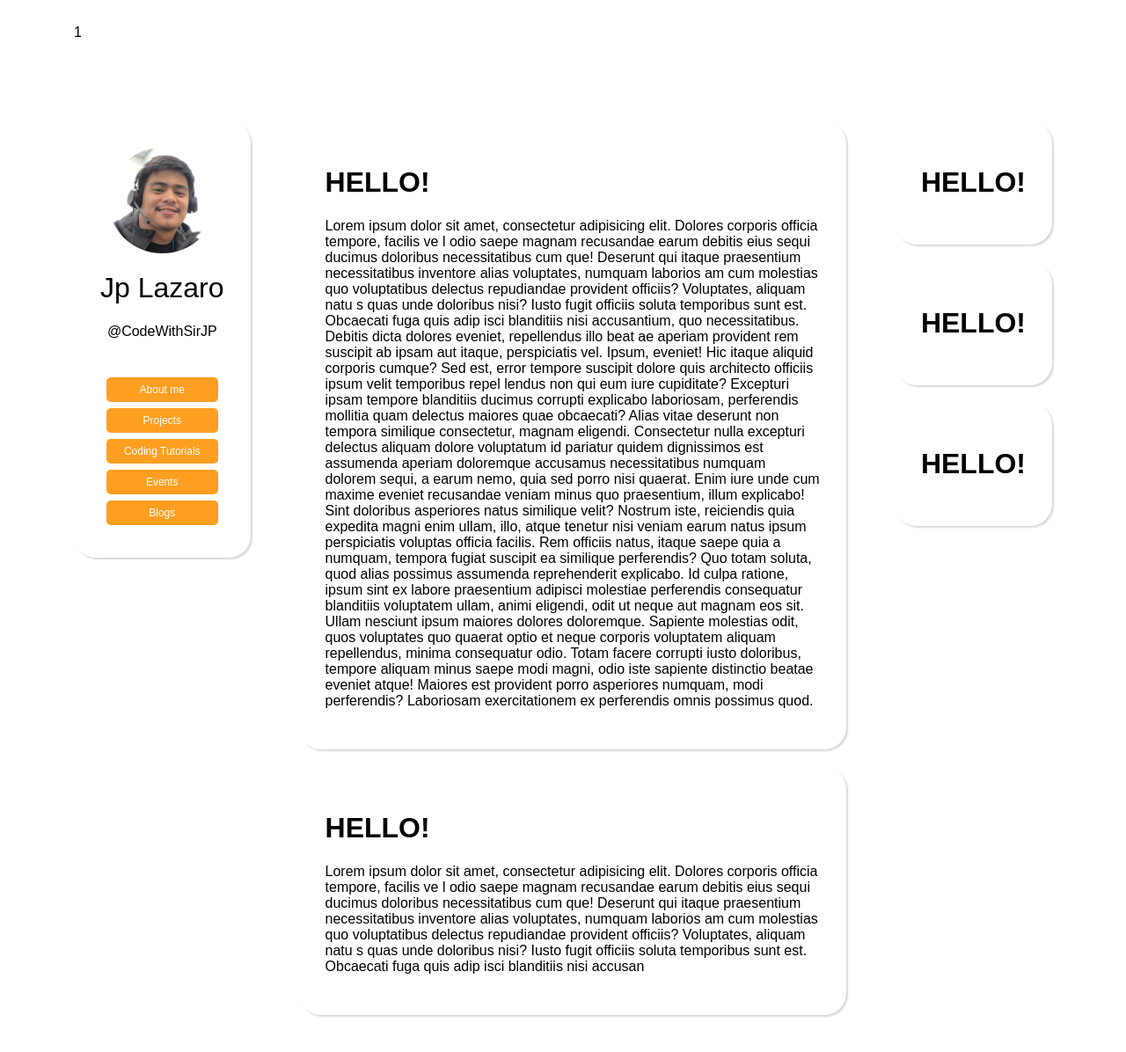
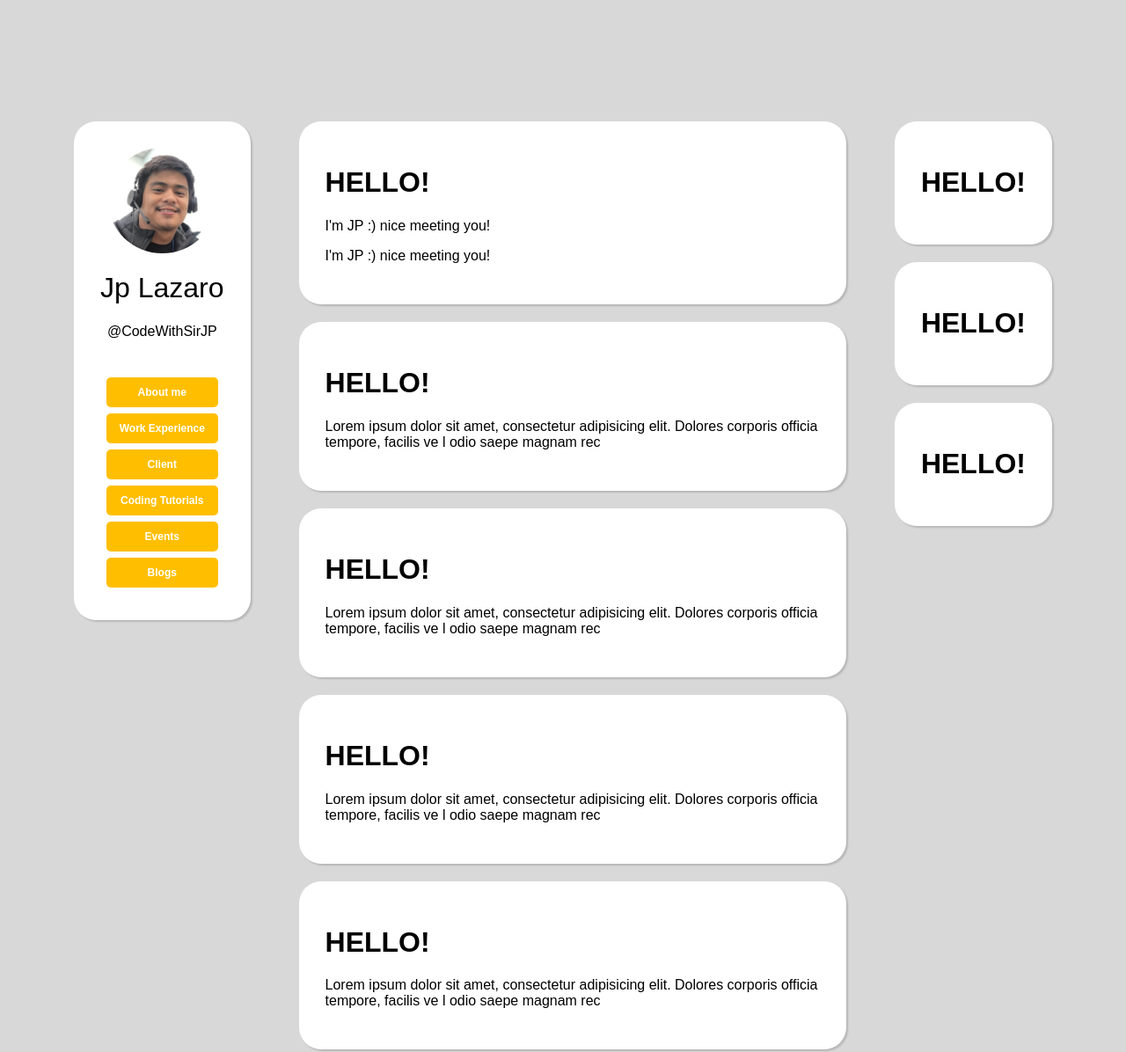
Before and after one commit to johnpaullazaro/me, a plain HTML site: page index.html in a window 1280 px wide. Shown: the top 1196 px of the page at 88% size. Drawn offline with Linux system fonts and the light colour scheme; a web font is replaced by a local one.

Commit message:
fix background color

```diff
--- a/index.html
+++ b/index.html
@@ -15,7 +15,7 @@
 
 
     <div class="grid">
-        <div class="grid-item grid-header"> 1</div>
+        <div class="grid-item grid-header"></div>
         <div class="grid-item grid-item2 left-nav">
 
 
@@ -28,7 +28,8 @@
 
                     <br><br><br>
                     <span class="yellow-label">About me</span>
-                    <span class="yellow-label">Projects</span>
+                    <span class="yellow-label">Work Experience</span>
+                    <span class="yellow-label">Client</span>
                     <span class="yellow-label">Coding Tutorials</span>
                     <span class="yellow-label">Events </span>
                     <span class="yellow-label">Blogs</span>
@@ -43,30 +44,12 @@
             <div class="rounded-container shadow">
 
                 <h1>HELLO!</h1>
-  <p>Lorem ipsum dolor sit amet, consectetur adipisicing elit. Dolores corporis officia tempore, facilis ve
-    l odio saepe magnam recusandae earum debitis eius sequi ducimus doloribus necessitatibus cum
-    que! Deserunt qui itaque praesentium necessitatibus inventore alias voluptates, numquam laborios
-    am cum molestias quo voluptatibus delectus repudiandae provident officiis? Voluptates, aliquam natu
-
-    s quas unde doloribus nisi? Iusto fugit officiis soluta temporibus sunt est. Obcaecati fuga quis adip
-    isci blanditiis nisi accusantium, quo necessitatibus. Debitis dicta dolores eveniet, repellendus illo beat
-    ae aperiam provident rem suscipit ab ipsam aut itaque, perspiciatis vel. Ipsum, eveniet! Hic itaque aliquid
-    corporis cumque? Sed est, error tempore suscipit dolore quis architecto officiis ipsum velit temporibus repel
-    lendus non qui eum iure cupiditate? Excepturi ipsam tempore blanditiis ducimus corrupti explicabo laboriosam,
-    perferendis mollitia quam delectus maiores quae obcaecati? Alias vitae deserunt non tempora similique consectetur,
-    magnam eligendi. Consectetur nulla excepturi delectus aliquam dolore voluptatum id pariatur quidem dignissimos
-    est assumenda aperiam doloremque accusamus necessitatibus numquam dolorem sequi, a earum nemo, quia sed porro
-     nisi quaerat. Enim iure unde cum maxime eveniet recusandae veniam minus quo praesentium, illum explicabo! Sint
-     doloribus asperiores natus similique velit? Nostrum iste, reiciendis quia expedita magni enim ullam, illo, atque
-      tenetur nisi veniam earum natus ipsum perspiciatis voluptas officia facilis. Rem officiis natus, itaque saepe
-      quia a numquam, tempora fugiat suscipit ea similique perferendis? Quo totam soluta, quod alias possimus assumenda
-      reprehenderit explicabo. Id culpa ratione, ipsum sint ex labore praesentium adipisci molestiae perferendis
-       consequatur blanditiis voluptatem ullam, animi eligendi, odit ut neque aut magnam eos sit. Ullam nesciunt
-       ipsum maiores dolores doloremque. Sapiente molestias odit, quos voluptates quo quaerat optio et neque corporis
-        voluptatem aliquam repellendus, minima consequatur odio. Totam facere corrupti iusto doloribus, tempore
-         aliquam minus saepe modi magni, odio iste sapiente distinctio beatae eveniet atque! Maiores est provident
-          porro asperiores numquam, modi perferendis? Laboriosam exercitationem ex perferendis omnis possimus quod.
-
+                <p>
+                    I'm JP :) nice meeting you!
+                </p>
+                <p>
+                    I'm JP :) nice meeting you!
+                </p>
 
 
             </div>
@@ -79,14 +62,41 @@
 
                 <h1>HELLO!</h1>
   <p>Lorem ipsum dolor sit amet, consectetur adipisicing elit. Dolores corporis officia tempore, facilis ve
-    l odio saepe magnam recusandae earum debitis eius sequi ducimus doloribus necessitatibus cum
-    que! Deserunt qui itaque praesentium necessitatibus inventore alias voluptates, numquam laborios
-    am cum molestias quo voluptatibus delectus repudiandae provident officiis? Voluptates, aliquam natu
-
-    s quas unde doloribus nisi? Iusto fugit officiis soluta temporibus sunt est. Obcaecati fuga quis adip
-    isci blanditiis nisi accusan
+    l odio saepe magnam rec </p>
             </div>
 
+
+            <div class="rounded-container shadow">
+
+                <h1>HELLO!</h1>
+  <p>Lorem ipsum dolor sit amet, consectetur adipisicing elit. Dolores corporis officia tempore, facilis ve
+    l odio saepe magnam rec </p>
+            </div>
+
+            <div class="rounded-container shadow">
+
+                <h1>HELLO!</h1>
+  <p>Lorem ipsum dolor sit amet, consectetur adipisicing elit. Dolores corporis officia tempore, facilis ve
+    l odio saepe magnam rec </p>
+            </div>
+            <div class="rounded-container shadow">
+
+                <h1>HELLO!</h1>
+  <p>Lorem ipsum dolor sit amet, consectetur adipisicing elit. Dolores corporis officia tempore, facilis ve
+    l odio saepe magnam rec </p>
+            </div>
+            <div class="rounded-container shadow">
+
+                <h1>HELLO!</h1>
+  <p>Lorem ipsum dolor sit amet, consectetur adipisicing elit. Dolores corporis officia tempore, facilis ve
+    l odio saepe magnam rec </p>
+            </div>
+            <div class="rounded-container shadow">
+
+                <h1>HELLO!</h1>
+  <p>Lorem ipsum dolor sit amet, consectetur adipisicing elit. Dolores corporis officia tempore, facilis ve
+    l odio saepe magnam rec </p>
+            </div>
 
 
         </div>
--- a/styles.css
+++ b/styles.css
@@ -8,6 +8,7 @@
 body {
     margin-left:5%;
     margin-right:5%;
+    background-color:rgb(216, 216, 216)
 }
 
 .shadow {
@@ -27,11 +28,13 @@ body {
 }
 .yellow-label {
     display:block;
-    background-color: rgb(255, 159, 33);
+    background-color: rgb(255, 191, 0);
+    font-weight: bold;
     width: auto;height: auto;
     padding:7px;margin:7px;
     font-size: 12px; border-radius: 5px;
     color:white;
+    padding:10px;
 }
 .grid {
     display: grid;
```
